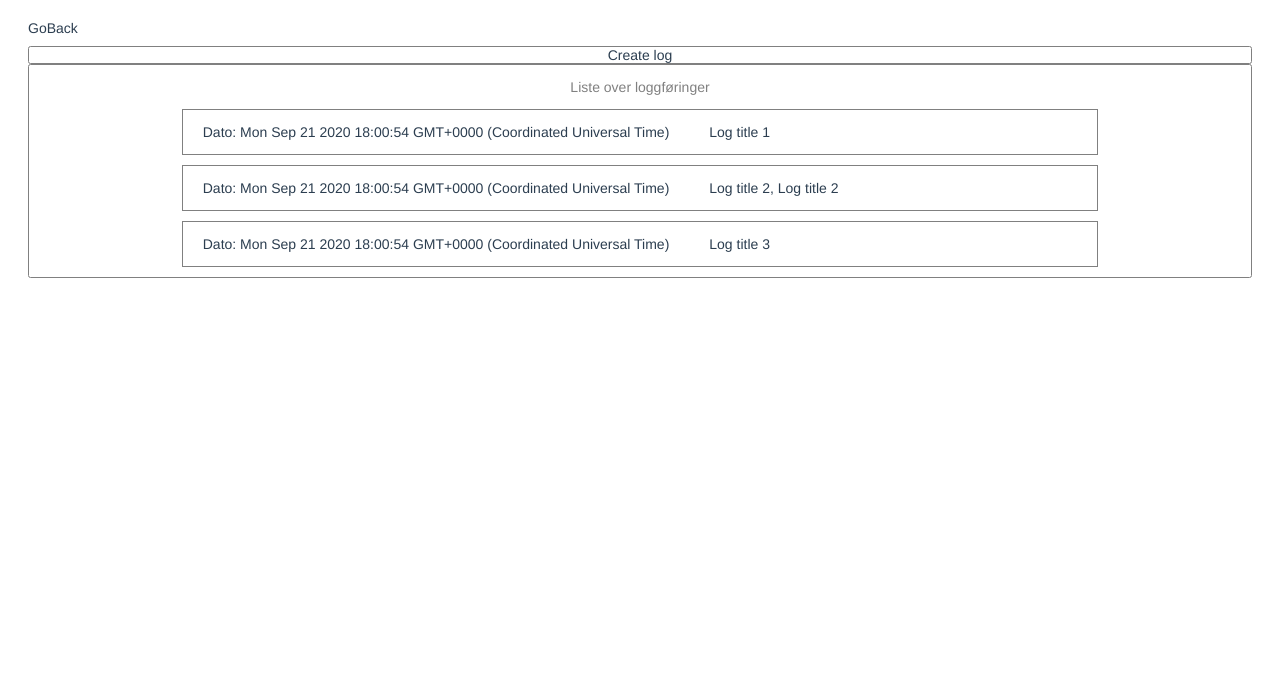
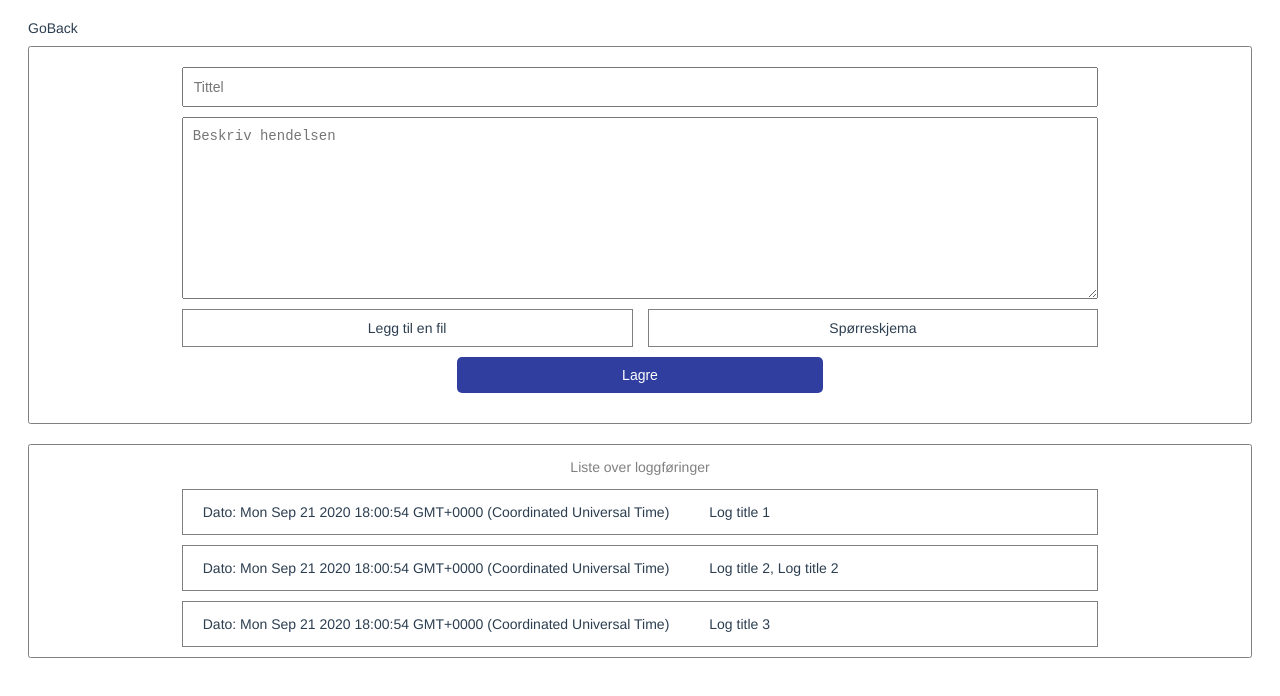
Before and after one commit to xcitic/appVsVold, a Vue app in the folder frontends/app/: page /log in a window 1280 px wide. Shown: the top 696 px of the page. Built offline with nearby package versions, Linux system fonts and the light colour scheme; sample sign-in values are in the browser's storage.

Commit message:
Create log and save in db

```diff
--- a/frontends/app/src/assets/styles.scss
+++ b/frontends/app/src/assets/styles.scss
@@ -20,6 +20,7 @@ html {
     color: white;
     border-radius: .5rem;
     border: none;
+    cursor: pointer;
 
     &:active,
     &:focus {
--- a/frontends/app/src/components/log/CreateLog.vue
+++ b/frontends/app/src/components/log/CreateLog.vue
@@ -1,12 +1,98 @@
 <template>
     <div>
-        <div class="border-container">
-            Create log
+        <div class="border-container create-log">
+            <input type="text" class="title" v-model="title" placeholder="Tittel">
+            <textarea name="description" v-model="description" cols="30" rows="10" placeholder="Beskriv hendelsen" class="description"></textarea>
+
+            <div class="add-items-container">
+                <div class="add-items-button">
+                    Legg til en fil
+                </div>
+                <div class="add-items-button">
+                    Spørreskjema
+                </div>
+            </div>
+
+            <button class="btn-main save-log" @click="saveLog" :disabled="hasBeenSubmitted">
+                Lagre
+            </button>
+
         </div>
     </div>
 </template>
 <script>
 export default {
-    name: "CreateLog"
+    name: "CreateLog",
+    data() {
+        return {
+            title: '',
+            description: '',
+            files: [],
+            questionair: null,
+            date: new Date(),
+            hasBeenSubmitted: false
+        }
+    },
+
+    methods: {
+        async saveLog() {
+            this.hasBeenSubmitted = true;
+            const payload = {
+                title: this.title,
+                description: this.description,
+                files: this.files,
+                date: this.date
+            }
+            try {
+                this.$store.dispatch("saveLog", payload);
+            } catch (err) {
+                alert(err.message);
+            }
+        }
+    }
 }
 </script>
+<style lang="scss" scoped>
+    .create-log {
+        padding-top: 2rem;
+        padding-bottom: 2rem;
+        display: flex;
+        margin-bottom: 2rem;
+    }
+    .title {
+        width: 75%;
+        margin-bottom: 1rem;
+        padding: 1rem;
+    }
+
+    .description {
+        width: 75%;
+        margin-bottom: 1rem;
+        padding: 1rem;
+    }
+
+    .add-items-container {
+        width: 75%;
+        display: flex;
+        flex-direction: row;
+
+
+        .add-items-button {
+            flex: 1;
+            border: 1px solid grey;
+            padding: 1rem;
+            cursor: pointer;
+
+            &:first-child {
+                margin-right: 1.5rem;
+            }
+        }
+    }
+
+    .save-log {
+        width: 30%;
+    }
+
+
+
+</style>
--- a/frontends/app/src/main.js
+++ b/frontends/app/src/main.js
@@ -5,10 +5,12 @@ import store from './store';
 import './registerServiceWorker';
 import UserService from './services/UserService.js';
 import ApiService from './services/ApiService.js';
+import LogService from './services/LogService.js';
 
 
 const apiService = new ApiService();
 export const userService = new UserService(apiService);
+export const logService = new LogService(apiService);
 
 Vue.prototype.$userService = userService;
 Vue.prototype.$apiService = apiService;
--- /dev/null
+++ b/frontends/app/src/services/LogService.js
@@ -0,0 +1,25 @@
+export default class LogService {
+    apiService;
+
+    constructor(apiService) {
+        this.apiService = apiService;
+    }
+
+    async saveLog(logPayload) {
+        try {
+            const response = await this.apiService.apiCall('POST', '/api/logs', logPayload);
+            return response;
+        } catch (e) {
+            throw e;
+        }
+    }
+
+    async getAllLogs() {
+        try {
+            const logs = await this.apiService.apiCall('GET', '/api/logs');
+            return logs;
+        } catch (e) {
+            throw e;
+        }
+    }
+}
--- a/frontends/app/src/store/index.js
+++ b/frontends/app/src/store/index.js
@@ -1,6 +1,6 @@
 import Vue from 'vue'
 import Vuex from 'vuex'
-import {userService} from '../main.js';
+import {userService, logService} from '../main.js';
 
 Vue.use(Vuex)
 
@@ -10,7 +10,8 @@ export default new Vuex.Store({
     error: '',
     firstTimeVisit: true,
     username: null,
-    token: null
+    token: null,
+    logs: []
   },
   mutations: {
     setError(state, msg) {
@@ -30,6 +31,14 @@ export default new Vuex.Store({
       state.username = null
       state.token = null;
       state.firstTimeVisit = true;
+    },
+
+    setAllLogs(state, logs) {
+      state.logs = [...logs];
+    },
+
+    addLog(state, newLog) {
+      state.logs = [...state.logs, newLog];
     }
   },
   actions: {
@@ -76,6 +85,24 @@ export default new Vuex.Store({
         }
         commit('setUserInfo', userInfo);
       }
+    },
+
+    async saveLog({commit}, payload) {
+      try {
+        const newLog = await logService.saveLog(payload);
+        commit('addLog', newLog);
+      } catch (e) {
+        throw e;
+      }
+    },
+
+    async getAllLogs({commit}) {
+      try {
+        const logs = await logService.getAllLogs();
+        commit('setAllLogs', logs);
+      } catch (e) {
+        throw e;
+      }
     }
   },
   modules: {
```
Also changed, not shown: 2 other files (tests, documents, lock files or other folders).
